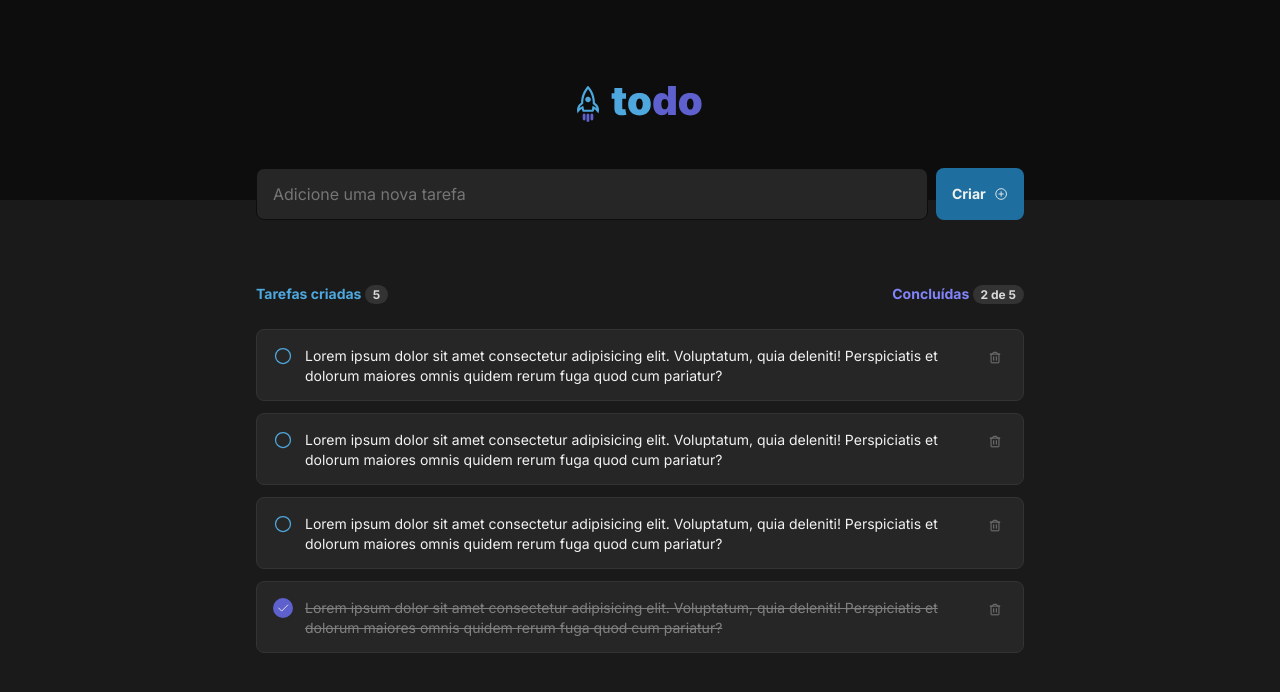
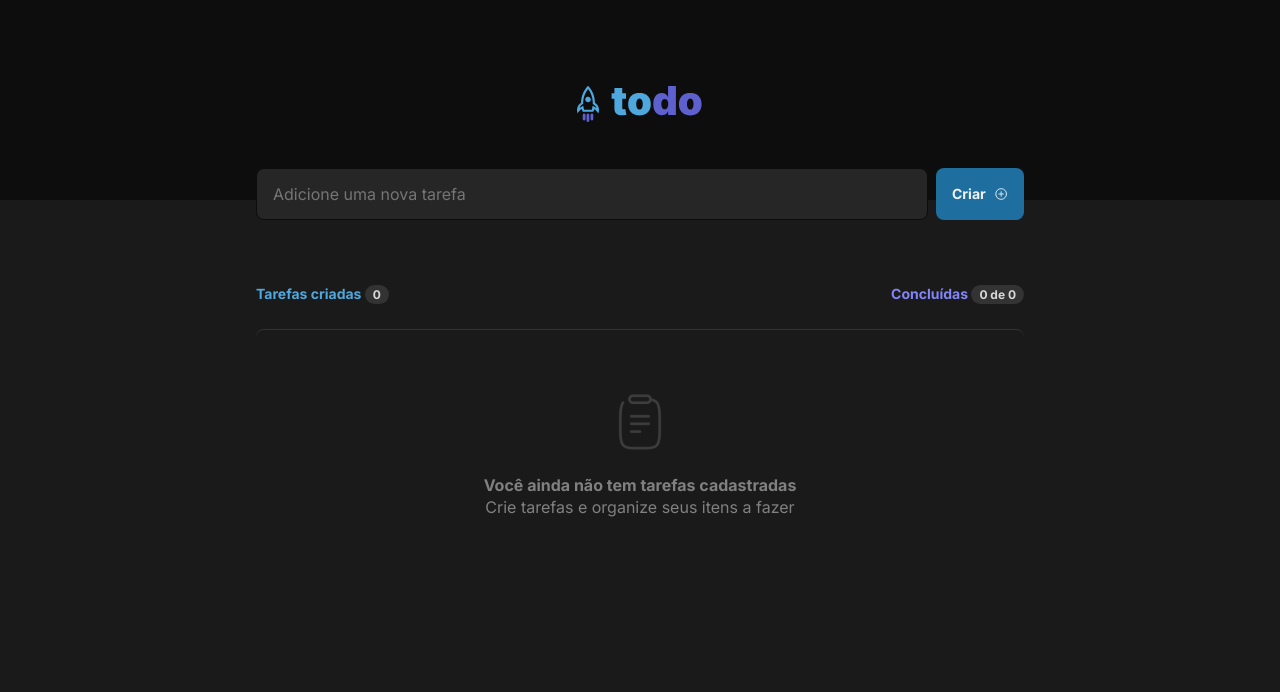
Before and after one commit to iago1501/todo, a React (Vite) app: page / in a window 1280 px wide. Shown: the top 692 px of the page. Built offline with nearby package versions, Linux system fonts and the light colour scheme.

Commit message:
:sparkles: list tasks and link on screen based on context

```diff
--- a/src/components/Tasks/index.tsx
+++ b/src/components/Tasks/index.tsx
@@ -1,25 +1,42 @@
+import { useTasks } from "../../contexts/TasksContext";
 import { NotFoundTasks } from "./components/NotFoundTasks";
 import { Task } from "./components/Task";
 import { Searchbar } from "./components/TaskForm";
-import { TasksContainer, TasksListContainer, TasksMainContainer, TasksNav } from "./styles";
+import {
+  TasksContainer,
+  TasksListContainer,
+  TasksMainContainer,
+  TasksNav,
+} from "./styles";
 
 export function Tasks() {
+  const { tasks } = useTasks();
+
+  const createdTasks = tasks.length;
+  const completedTasks = tasks.filter(task => task.status === 'completed').length;
+
   return (
     <TasksContainer>
       <Searchbar />
       <TasksMainContainer>
         <TasksNav>
-          <a>Tarefas criadas <span>5</span></a>
-          <a>Concluídas <span>2 de 5</span></a>
+          <a>
+            Tarefas criadas <span>{createdTasks}</span>
+          </a>
+          <a>
+            Concluídas <span>{completedTasks} de {createdTasks}</span>
+          </a>
         </TasksNav>
-        {/* <NotFoundTasks/>         */}
-        <TasksListContainer>
-          <Task />
-          <Task />
-          <Task />
-          <Task status='completed'/>
-        </TasksListContainer>
+        {tasks.length > 0 ? (
+          <TasksListContainer>
+            {tasks.map((task) => (
+              <Task status={task.status} />
+            ))}
+          </TasksListContainer>
+        ) : (
+          <NotFoundTasks />
+        )}
       </TasksMainContainer>
     </TasksContainer>
-  )
+  );
 }
--- a/src/contexts/TasksContext.tsx
+++ b/src/contexts/TasksContext.tsx
@@ -13,7 +13,7 @@ interface Task {
 }
 
 interface TasksContextType {
-  tasks: Task[] | null;
+  tasks: Task[];
   createNewTask: (text: string) => void;
   markTaskAsCompleted: (id: string) => void
 }
```
